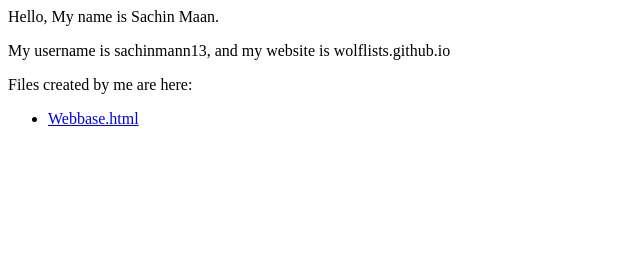
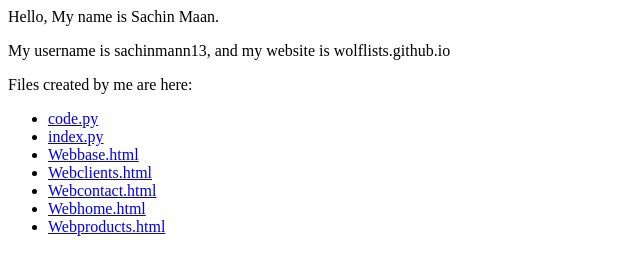
Before and after one commit to Sachinmann13/WolfLifts.github.io, a plain HTML site: page index.html in a window 1280 px wide. Shown: the whole page, without its empty margins (0-640 px from the left). Drawn offline with Linux system fonts and the light colour scheme.

Commit message:
Update index.html

```diff
--- a/index.html
+++ b/index.html
@@ -9,7 +9,13 @@
     <div>
       Files created by me are here:
       <ul>
+        <li><a href="WolfLifts.github.io/code.py">code.py</a></li>
+        <li><a href="WolfLifts.github.io/index.py">index.py</a></li>
         <li><a href="WolfLifts.github.io/webbase.html">Webbase.html</a></li>
+        <li><a href="WolfLifts.github.io/webclients.html">Webclients.html</a></li>
+        <li><a href="WolfLifts.github.io/webcontact.html">Webcontact.html</a></li>
+        <li><a href="WolfLifts.github.io/webhome.html">Webhome.html</a></li>
+        <li><a href="WolfLifts.github.io/webproducts.html">Webproducts.html</a></li>
     </div>
   </body>
 </html>
```
